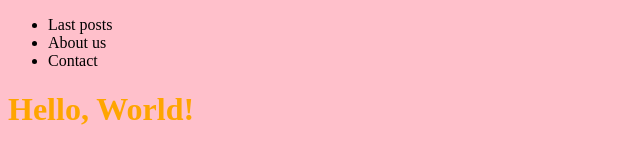
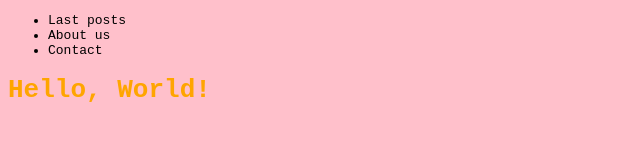
Before and after one commit to Florencia-Mussis/hello-world, a plain HTML site: page index.html in a window 1280 px wide. Shown: the whole page, without its empty margins (0-640 px from the left). Drawn offline with Linux system fonts and the light colour scheme.

Commit message:
chance font

```diff
--- a/style.css
+++ b/style.css
@@ -1,3 +1,3 @@
 body {
     background-color: pink;
-}
+    font-family: monospace;}
```
